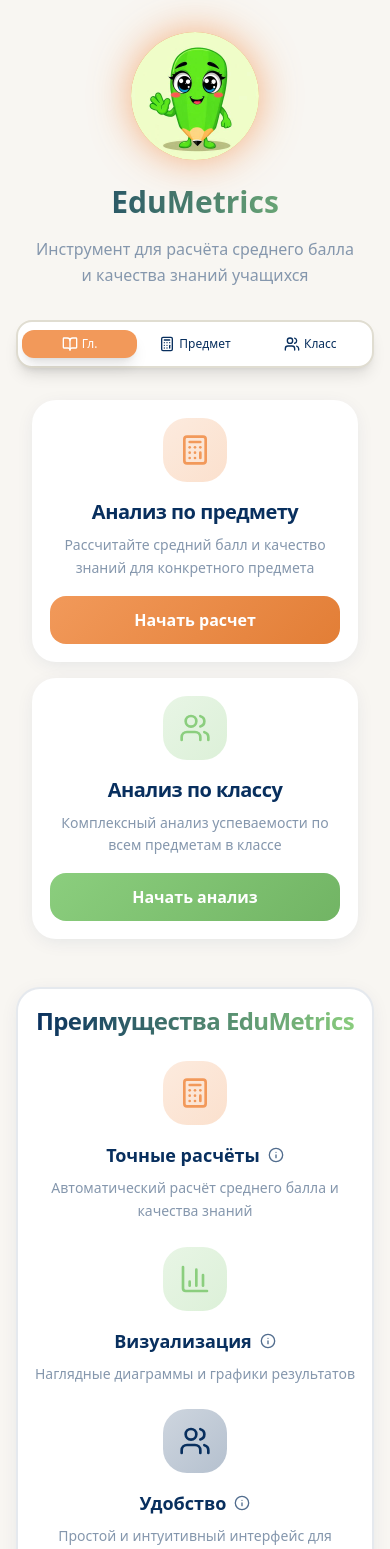
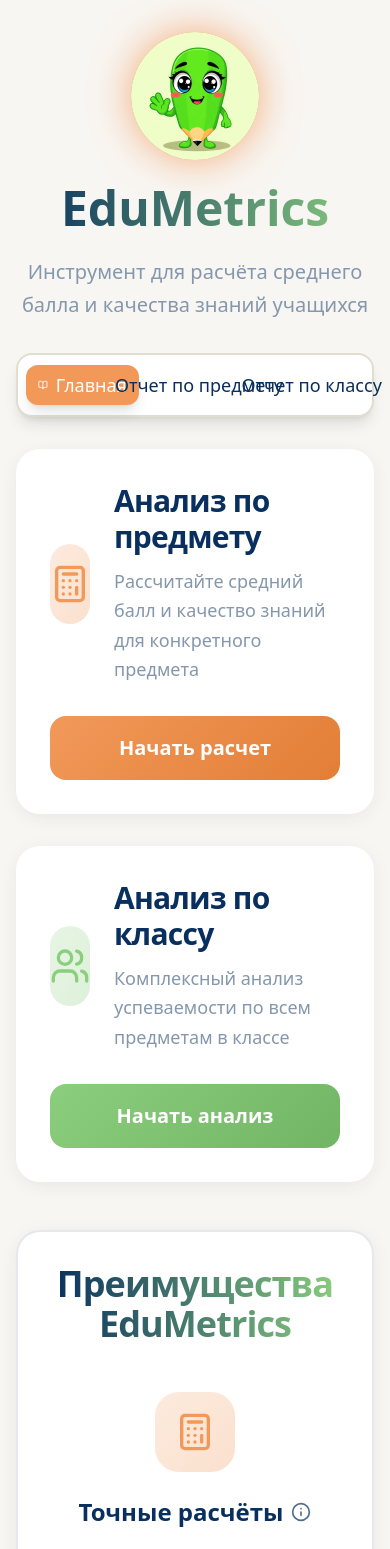
Before and after one commit to Dev-Master-Android/EduMetrics, a React (Vite) app: page / in a window 390 px wide. Shown: the top 1549 px of the page. Built offline with nearby package versions, Linux system fonts and the light colour scheme.

Commit message:
Reverted to commit 0d2685ade432359d9275162a64aa72fa32c8c602

```diff
--- a/src/pages/Index.tsx
+++ b/src/pages/Index.tsx
@@ -22,65 +22,62 @@ const Index = () => {
               <img src={pencilMascot} alt="EduMetrics Mascot" className="w-full h-full rounded-full object-cover" />
             </div>
           </div>
-          <h1 className="text-3xl sm:text-4xl md:text-5xl lg:text-7xl font-bold text-primary mb-4 sm:mb-6 bg-gradient-to-r from-primary to-secondary bg-clip-text text-transparent">
+          <h1 className="text-5xl md:text-7xl font-bold text-primary mb-6 bg-gradient-to-r from-primary to-secondary bg-clip-text text-transparent">
             EduMetrics
           </h1>
-          <p className="text-base sm:text-lg md:text-xl lg:text-2xl text-muted-foreground max-w-3xl mx-auto leading-relaxed px-4">
+          <p className="text-xl md:text-2xl text-muted-foreground max-w-3xl mx-auto leading-relaxed">
             Инструмент для расчёта среднего балла и качества знаний учащихся
           </p>
         </div>
 
         <Tabs value={activeTab} onValueChange={setActiveTab} className="w-full stagger-item">
-          <TabsList className="grid w-full grid-cols-3 mb-8 bg-card border-2 h-12 sm:h-14 md:h-16 lg:h-20 rounded-2xl p-1 sm:p-2 shadow-lg">
+          <TabsList className="grid w-full grid-cols-3 mb-8 bg-card border-2 h-16 md:h-20 rounded-2xl p-2 shadow-lg">
             <TabsTrigger
               value="home"
-              className="flex items-center gap-1 sm:gap-2 text-primary data-[state=active]:bg-accent data-[state=active]:text-white transition-all duration-300 rounded-xl hover:scale-105 data-[state=active]:shadow-lg px-1 sm:px-2"
+              className="flex items-center gap-2 text-primary data-[state=active]:bg-accent data-[state=active]:text-white transition-all duration-300 rounded-xl hover:scale-105 data-[state=active]:shadow-lg"
             >
-              <BookOpen className="w-4 h-4 sm:w-5 sm:h-5" />
-              <span className="text-sm sm:text-base lg:text-lg font-medium hidden xs:inline">Главная</span>
-              <span className="text-xs font-medium xs:hidden">Гл.</span>
+              <BookOpen className="w-5 h-5 icon-float" />
+              <span className="text-lg font-medium">Главная</span>
             </TabsTrigger>
             <TabsTrigger
               value="subject"
-              className="flex items-center gap-1 sm:gap-2 text-primary data-[state=active]:bg-accent data-[state=active]:text-white transition-all duration-300 rounded-xl hover:scale-105 data-[state=active]:shadow-lg px-1 sm:px-2"
+              className="flex items-center gap-2 text-primary data-[state=active]:bg-accent data-[state=active]:text-white transition-all duration-300 rounded-xl hover:scale-105 data-[state=active]:shadow-lg"
             >
-              <Calculator className="w-4 h-4 sm:w-5 sm:h-5" />
-              <span className="text-sm sm:text-base lg:text-lg font-medium hidden sm:inline">Отчет по предмету</span>
-              <span className="text-xs font-medium sm:hidden">Предмет</span>
+              <Calculator className="w-5 h-5 icon-float" />
+              <span className="text-lg font-medium">Отчет по предмету</span>
             </TabsTrigger>
             <TabsTrigger
               value="class"
-              className="flex items-center gap-1 sm:gap-2 text-primary data-[state=active]:bg-secondary data-[state=active]:text-white transition-all duration-300 rounded-xl hover:scale-105 data-[state=active]:shadow-lg px-1 sm:px-2"
+              className="flex items-center gap-2 text-primary data-[state=active]:bg-secondary data-[state=active]:text-white transition-all duration-300 rounded-xl hover:scale-105 data-[state=active]:shadow-lg"
             >
-              <Users className="w-4 h-4 sm:w-5 sm:h-5" />
-              <span className="text-sm sm:text-base lg:text-lg font-medium hidden sm:inline">Отчет по классу</span>
-              <span className="text-xs font-medium sm:hidden">Класс</span>
+              <Users className="w-5 h-5 icon-float" />
+              <span className="text-lg font-medium">Отчет по классу</span>
             </TabsTrigger>
           </TabsList>
 
           <TabsContent value="home" className="tab-content space-y-12">
-            <div className="grid grid-cols-1 md:grid-cols-2 gap-4 sm:gap-6 md:gap-8 max-w-6xl mx-auto px-4">
+            <div className="grid md:grid-cols-2 gap-8 max-w-6xl mx-auto">
               <Card
                 className="card-hover cursor-pointer border-2 border-transparent hover:border-accent/30 group stagger-item rounded-3xl overflow-hidden"
                 onClick={() => setActiveTab('subject')}
                 style={{ boxShadow: 'var(--shadow-soft)' }}
               >
-                <CardHeader className="pb-4 sm:pb-6 md:pb-8 p-4 sm:p-6 md:p-8">
-                  <div className="flex flex-col sm:flex-row items-center gap-4 sm:gap-6">
-                    <div className="w-16 h-16 sm:w-20 sm:h-20 bg-gradient-to-br from-accent/20 to-accent/30 rounded-3xl flex items-center justify-center group-hover:scale-110 transition-all duration-300">
-                      <Calculator className="w-8 h-8 sm:w-10 sm:h-10 text-accent" />
+                <CardHeader className="pb-8 p-8">
+                  <div className="flex items-center gap-6">
+                    <div className="w-20 h-20 bg-gradient-to-br from-accent/20 to-accent/30 rounded-3xl flex items-center justify-center group-hover:scale-110 transition-all duration-300 icon-float">
+                      <Calculator className="w-10 h-10 text-accent" />
                     </div>
-                    <div className="text-center sm:text-left">
-                      <CardTitle className="text-primary text-xl sm:text-2xl md:text-3xl mb-2 sm:mb-3 group-hover:text-accent transition-colors">Анализ по предмету</CardTitle>
-                      <CardDescription className="text-muted-foreground text-sm sm:text-base md:text-lg leading-relaxed">
+                    <div>
+                      <CardTitle className="text-primary text-3xl mb-3 group-hover:text-accent transition-colors">Анализ по предмету</CardTitle>
+                      <CardDescription className="text-muted-foreground text-lg leading-relaxed">
                         Рассчитайте средний балл и качество знаний для конкретного предмета
                       </CardDescription>
                     </div>
                   </div>
                 </CardHeader>
-                <CardContent className="p-4 sm:p-6 md:p-8 pt-0">
+                <CardContent className="p-8 pt-0">
                   <Button
-                    className="w-full text-white font-semibold rounded-2xl h-12 sm:h-14 md:h-16 text-base sm:text-lg md:text-xl btn-shimmer group-hover:scale-105 transition-all duration-300"
+                    className="w-full text-white font-semibold rounded-2xl h-16 text-xl btn-shimmer group-hover:scale-105 transition-all duration-300"
                     style={{
                       background: 'var(--gradient-primary)',
                       border: 'none'
@@ -96,22 +93,22 @@ const Index = () => {
                 onClick={() => setActiveTab('class')}
                 style={{ boxShadow: 'var(--shadow-soft)' }}
               >
-                <CardHeader className="pb-4 sm:pb-6 md:pb-8 p-4 sm:p-6 md:p-8">
-                  <div className="flex flex-col sm:flex-row items-center gap-4 sm:gap-6">
-                    <div className="w-16 h-16 sm:w-20 sm:h-20 bg-gradient-to-br from-secondary/20 to-secondary/30 rounded-3xl flex items-center justify-center group-hover:scale-110 transition-all duration-300">
-                      <Users className="w-8 h-8 sm:w-10 sm:h-10 text-secondary" />
+                <CardHeader className="pb-8 p-8">
+                  <div className="flex items-center gap-6">
+                    <div className="w-20 h-20 bg-gradient-to-br from-secondary/20 to-secondary/30 rounded-3xl flex items-center justify-center group-hover:scale-110 transition-all duration-300 icon-float">
+                      <Users className="w-10 h-10 text-secondary" />
                     </div>
-                    <div className="text-center sm:text-left">
-                      <CardTitle className="text-primary text-xl sm:text-2xl md:text-3xl mb-2 sm:mb-3 group-hover:text-secondary transition-colors">Анализ по классу</CardTitle>
-                      <CardDescription className="text-muted-foreground text-sm sm:text-base md:text-lg leading-relaxed">
+                    <div>
+                      <CardTitle className="text-primary text-3xl mb-3 group-hover:text-secondary transition-colors">Анализ по классу</CardTitle>
+                      <CardDescription className="text-muted-foreground text-lg leading-relaxed">
                         Комплексный анализ успеваемости по всем предметам в классе
                       </CardDescription>
                     </div>
                   </div>
                 </CardHeader>
-                <CardContent className="p-4 sm:p-6 md:p-8 pt-0">
+                <CardContent className="p-8 pt-0">
                   <Button
-                    className="w-full text-white font-semibold rounded-2xl h-12 sm:h-14 md:h-16 text-base sm:text-lg md:text-xl btn-shimmer group-hover:scale-105 transition-all duration-300"
+                    className="w-full text-white font-semibold rounded-2xl h-16 text-xl btn-shimmer group-hover:scale-105 transition-all duration-300"
                     style={{
                       background: 'var(--gradient-secondary)',
                       border: 'none'
@@ -127,24 +124,24 @@ const Index = () => {
               className="border-2 border-primary/10 max-w-6xl mx-auto rounded-3xl stagger-item card-hover"
               style={{ boxShadow: 'var(--shadow-soft)' }}
             >
-              <CardHeader className="pb-4 sm:pb-6 md:pb-8 p-4 sm:p-6 md:p-8">
-                <CardTitle className="text-primary text-2xl sm:text-3xl md:text-4xl text-center mb-2 sm:mb-4 bg-gradient-to-r from-primary to-secondary bg-clip-text text-transparent">
+              <CardHeader className="pb-8 p-8">
+                <CardTitle className="text-primary text-4xl text-center mb-4 bg-gradient-to-r from-primary to-secondary bg-clip-text text-transparent">
                   Преимущества EduMetrics
                 </CardTitle>
               </CardHeader>
-              <CardContent className="p-4 sm:p-6 md:p-8 pt-0">
-                <div className="grid grid-cols-1 md:grid-cols-3 gap-6 sm:gap-8 md:gap-12">
+              <CardContent className="p-8 pt-0">
+                <div className="grid md:grid-cols-3 gap-12">
                   <Dialog>
                     <DialogTrigger asChild>
                       <div className="text-center stagger-item group hover:scale-105 transition-all duration-300 cursor-pointer">
-                        <div className="w-16 h-16 sm:w-20 sm:h-20 bg-gradient-to-br from-accent/20 to-accent/30 rounded-3xl flex items-center justify-center mx-auto mb-4 sm:mb-6 group-hover:scale-110 transition-all duration-300">
-                          <Calculator className="w-8 h-8 sm:w-10 sm:h-10 text-accent" />
+                        <div className="w-20 h-20 bg-gradient-to-br from-accent/20 to-accent/30 rounded-3xl flex items-center justify-center mx-auto mb-6 group-hover:scale-110 transition-all duration-300 icon-float">
+                          <Calculator className="w-10 h-10 text-accent" />
                         </div>
-                        <h3 className="font-bold text-primary mb-2 sm:mb-4 text-lg sm:text-xl md:text-2xl group-hover:text-accent transition-colors flex items-center justify-center gap-2">
+                        <h3 className="font-bold text-primary mb-4 text-2xl group-hover:text-accent transition-colors flex items-center justify-center gap-2">
                           Точные расчёты
-                          <Info className="w-4 h-4 sm:w-5 sm:h-5 opacity-70" />
+                          <Info className="w-5 h-5 opacity-70" />
                         </h3>
-                        <p className="text-muted-foreground text-sm sm:text-base md:text-lg leading-relaxed">Автоматический расчёт среднего балла и качества знаний</p>
+                        <p className="text-muted-foreground text-lg leading-relaxed">Автоматический расчёт среднего балла и качества знаний</p>
                       </div>
                     </DialogTrigger>
                     <DialogContent className="max-w-2xl">
@@ -174,14 +171,14 @@ const Index = () => {
                   <Dialog>
                     <DialogTrigger asChild>
                       <div className="text-center stagger-item group hover:scale-105 transition-all duration-300 cursor-pointer">
-                        <div className="w-16 h-16 sm:w-20 sm:h-20 bg-gradient-to-br from-secondary/20 to-secondary/30 rounded-3xl flex items-center justify-center mx-auto mb-4 sm:mb-6 group-hover:scale-110 transition-all duration-300">
-                          <BarChart3 className="w-8 h-8 sm:w-10 sm:h-10 text-secondary" />
+                        <div className="w-20 h-20 bg-gradient-to-br from-secondary/20 to-secondary/30 rounded-3xl flex items-center justify-center mx-auto mb-6 group-hover:scale-110 transition-all duration-300 icon-float">
+                          <BarChart3 className="w-10 h-10 text-secondary" />
                         </div>
-                        <h3 className="font-bold text-primary mb-2 sm:mb-4 text-lg sm:text-xl md:text-2xl group-hover:text-secondary transition-colors flex items-center justify-center gap-2">
+                        <h3 className="font-bold text-primary mb-4 text-2xl group-hover:text-secondary transition-colors flex items-center justify-center gap-2">
                           Визуализация
-                          <Info className="w-4 h-4 sm:w-5 sm:h-5 opacity-70" />
+                          <Info className="w-5 h-5 opacity-70" />
                         </h3>
-                        <p className="text-muted-foreground text-sm sm:text-base md:text-lg leading-relaxed">Наглядные диаграммы и графики результатов</p>
+                        <p className="text-muted-foreground text-lg leading-relaxed">Наглядные диаграммы и графики результатов</p>
                       </div>
                     </DialogTrigger>
                     <DialogContent className="max-w-2xl">
@@ -212,14 +209,14 @@ const Index = () => {
                   <Dialog>
                     <DialogTrigger asChild>
                       <div className="text-center stagger-item group hover:scale-105 transition-all duration-300 cursor-pointer">
-                        <div className="w-16 h-16 sm:w-20 sm:h-20 bg-gradient-to-br from-primary/20 to-primary/30 rounded-3xl flex items-center justify-center mx-auto mb-4 sm:mb-6 group-hover:scale-110 transition-all duration-300">
-                          <Users className="w-8 h-8 sm:w-10 sm:h-10 text-primary" />
+                        <div className="w-20 h-20 bg-gradient-to-br from-primary/20 to-primary/30 rounded-3xl flex items-center justify-center mx-auto mb-6 group-hover:scale-110 transition-all duration-300 icon-float">
+                          <Users className="w-10 h-10 text-primary" />
                         </div>
-                        <h3 className="font-bold text-primary mb-2 sm:mb-4 text-lg sm:text-xl md:text-2xl group-hover:text-primary transition-colors flex items-center justify-center gap-2">
+                        <h3 className="font-bold text-primary mb-4 text-2xl group-hover:text-primary transition-colors flex items-center justify-center gap-2">
                           Удобство
-                          <Info className="w-4 h-4 sm:w-5 sm:h-5 opacity-70" />
+                          <Info className="w-5 h-5 opacity-70" />
                         </h3>
-                        <p className="text-muted-foreground text-sm sm:text-base md:text-lg leading-relaxed">Простой и интуитивный интерфейс для учителей</p>
+                        <p className="text-muted-foreground text-lg leading-relaxed">Простой и интуитивный интерфейс для учителей</p>
                       </div>
                     </DialogTrigger>
                     <DialogContent className="max-w-2xl">
--- a/tailwind.config.ts
+++ b/tailwind.config.ts
@@ -13,10 +13,9 @@ export default {
 		container: {
 			center: true,
 			padding: '2rem',
-		screens: {
-			'xs': '475px',
-			'2xl': '1400px'
-		}
+			screens: {
+				'2xl': '1400px'
+			}
 		},
 		extend: {
 			colors: {
```
